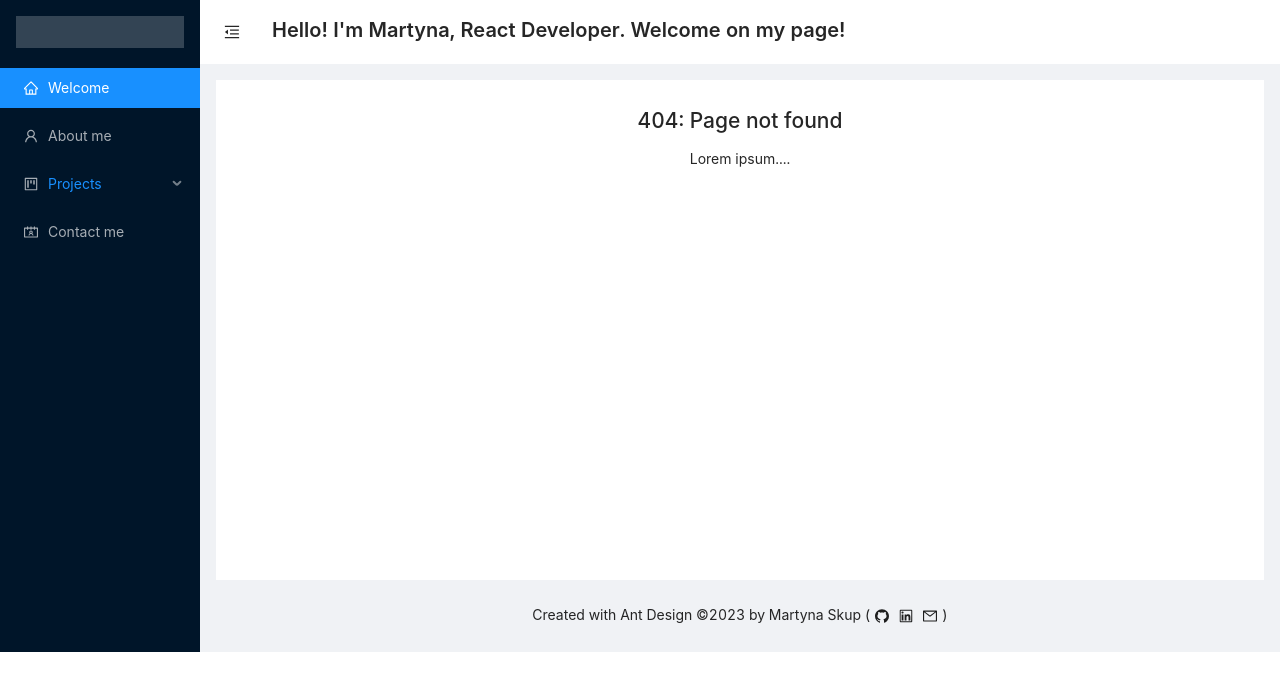
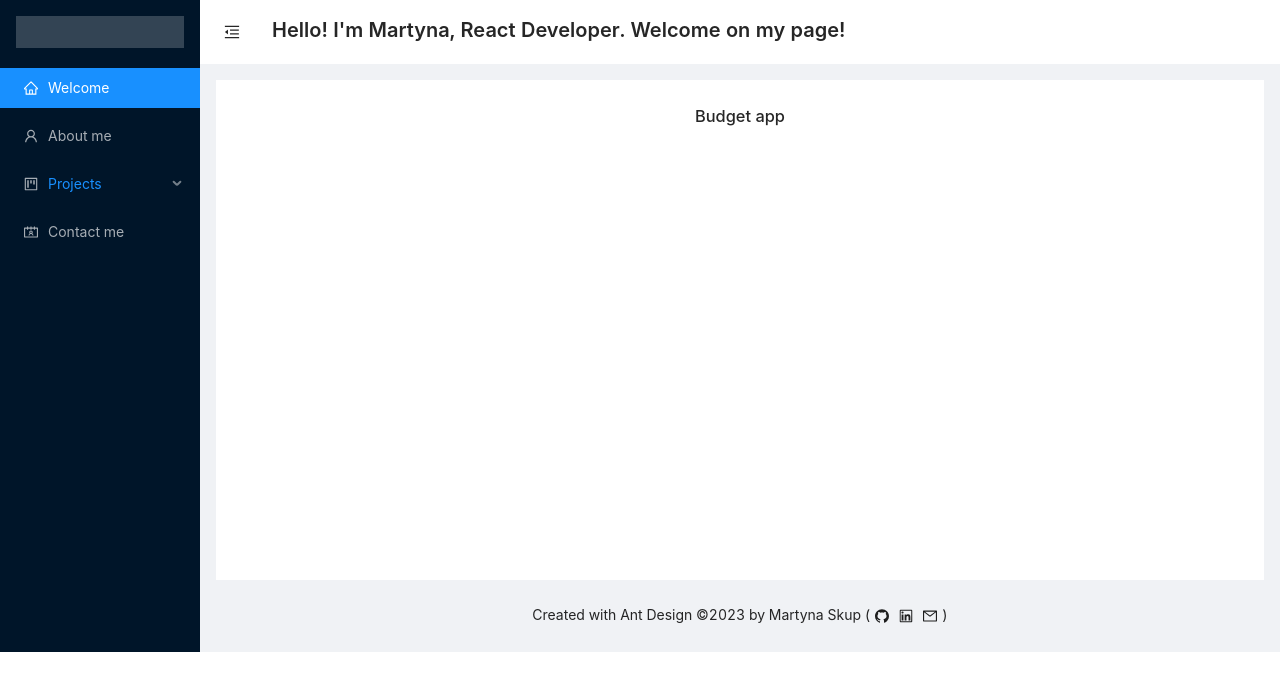
Before and after one commit to martynaskup/martynaskup.github.io, a React (Create React App) app: page /projects/budget in a window 1280 px wide. Before the commit this address had no page. Shown: the top 690 px of the page. Built offline with nearby package versions, Linux system fonts and the light colour scheme.

Commit message:
[Budget] Add menu links and paths to Budget project (with dummy file)

```diff
--- a/src/components/mainLayout/AppMenu.tsx
+++ b/src/components/mainLayout/AppMenu.tsx
@@ -23,8 +23,12 @@ const AppMenu = () => {
       key: '101',
     },
     {
+      label: <Link to={paths.projectsPaths.budget}>Budget</Link>,
+      key: '102',
+    },
+    {
       label: <Link to={paths.projectsPaths.project2}>Project 2</Link>,
-      key: '102',
+      key: '103',
     },
   ];
 
--- /dev/null
+++ b/src/pages/ProjectsPage/Projects/Budget/Budget.tsx
@@ -0,0 +1,5 @@
+function Budget() {
+  return <h1>Budget app</h1>;
+}
+
+export default Budget;
--- a/src/routes/paths.ts
+++ b/src/routes/paths.ts
@@ -3,6 +3,7 @@ const generatePathToProject = (name: string) => `projects/${name}`;
 const projectsPaths = {
   base: 'projects',
   previousPortfolio: generatePathToProject('previousPortfolio'),
+  budget: generatePathToProject('budget'),
   project2: generatePathToProject('project2'),
 };
 
--- a/src/routes/routes.tsx
+++ b/src/routes/routes.tsx
@@ -8,6 +8,7 @@ import NoRouteMatch from '../pages/NoRouteMatch';
 import paths from './paths';
 import ProjectsInfo from '../pages/ProjectsPage/ProjectsInfo';
 import PreviousPortfolio from '../pages/ProjectsPage/Projects/PreviousPortfolio';
+import Budget from '../pages/ProjectsPage/Projects/Budget/Budget';
 
 const projectsRoutes: RouteObject[] = [
   {
@@ -18,6 +19,7 @@ const projectsRoutes: RouteObject[] = [
     path: paths.projectsPaths.previousPortfolio,
     element: <PreviousPortfolio />,
   },
+  { path: paths.projectsPaths.budget, element: <Budget /> },
   {
     path: paths.projectsPaths.project2,
     element: <> PROJECT 2</>,
```
